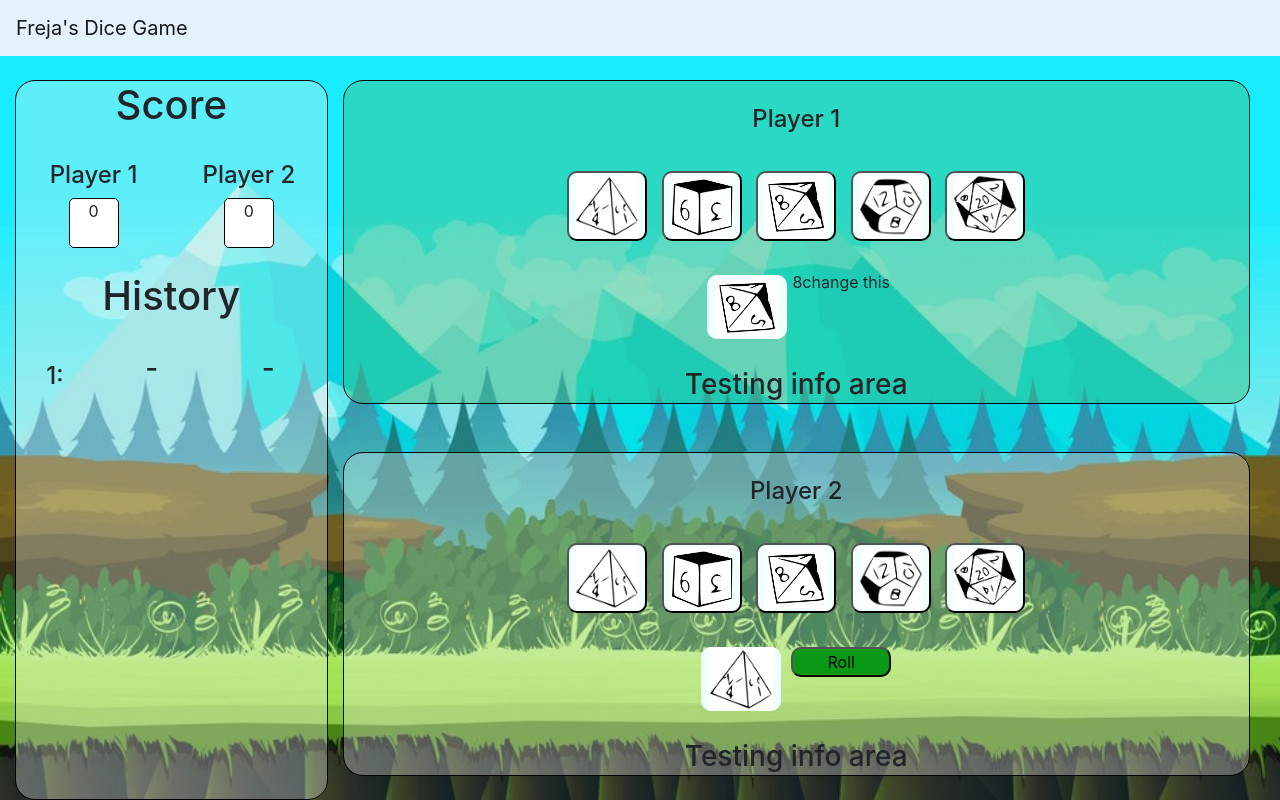
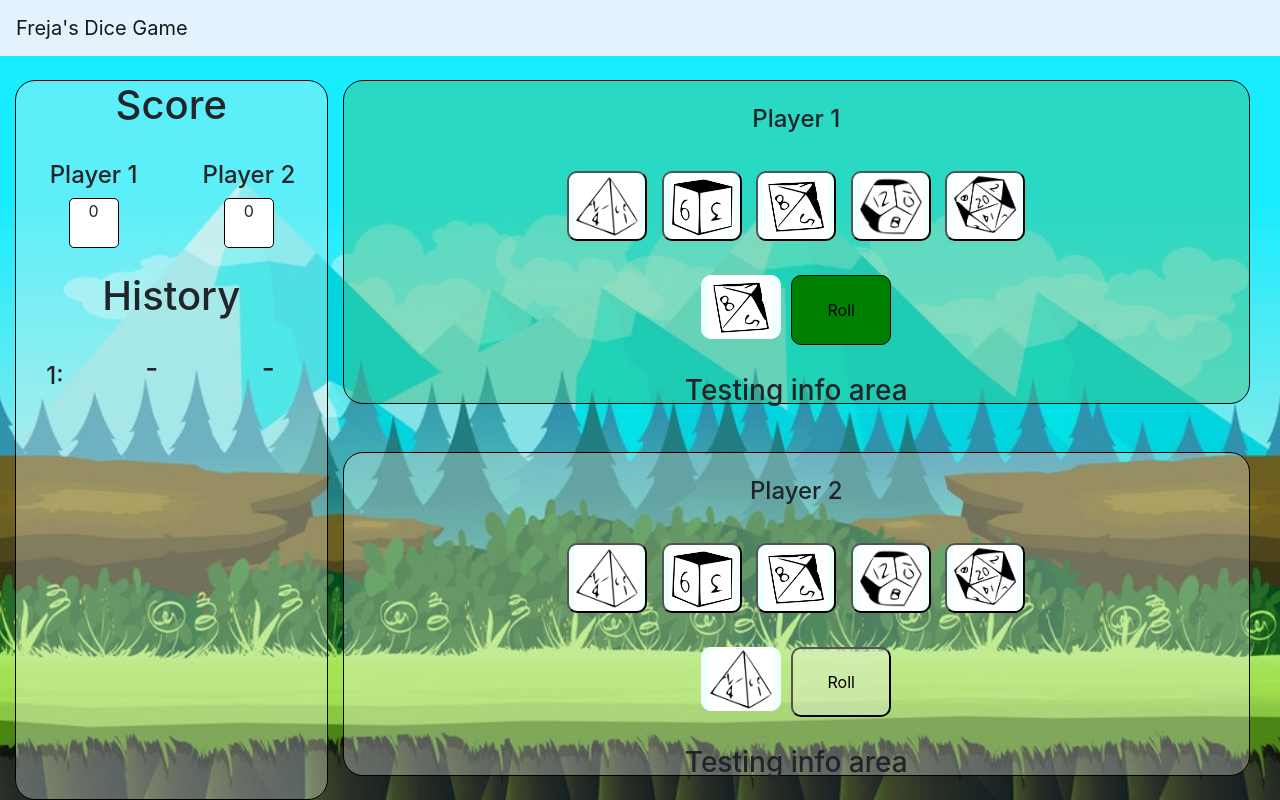
Before and after one commit to Code-Institute-Submissions/frejas_dice_game, a plain HTML site: page index.html in a window 1280 px wide. Both pictures are taken after a click on the button "Start". Drawn offline with nearby package versions, Linux system fonts and the light colour scheme.

Commit message:
trying eventlistener on hover for btn to show dice

```diff
--- a/index.html
+++ b/index.html
@@ -193,8 +193,7 @@
                     <!--Player-1 choosen dice and roll button for value-->
                     <div class="player-1-values diceRowValue row" id="showPlayer1Dice">
                         <div class="dice-value"><img src="static\dice_img\d-8.jpg" id="showndice1" /></div>
-                        <div class="value-die" id="score-1">8</div>
-                        <p id="player-1-values-text">change this</p>
+                        <button class="roll active" type="button" id="player1btn">Roll</button>
                     </div>
                     <br>
                     <!--Player-1 info-->
@@ -229,7 +228,7 @@
                     <!--Player-2 choosen dice and roll button for value-->
                     <div class="player-2-values diceRowValue row" id="showPlayer2Dice">
                         <div class="dice-value"><img src="static\dice_img\d-4.jpg" id="showndice2" /></div>
-                        <button class="roll" type="button" id="player1btn">Roll</button>
+                        <button class="roll active" type="button" id="player2btn">Roll</button>
                     </div>
                     <br>
                     <!--Player-2 info-->
--- a/static/js/app.js
+++ b/static/js/app.js
@@ -34,7 +34,15 @@ function gamePlay() {
         activeDice.src = "static/dice_img/d-" + diceValue + ".jpg";
 
 
-    });
+    })
+
+    diceRowValue.addEventListener("mouseenter", function() {
+        activeDice.src = "static/dice_img/d-" + diceValue + ".jpg";
+    })
+
+
+
+
 };
 
 ///////////////////////////////////
@@ -135,6 +143,9 @@ let player2Area = document.getElementById("player-2-play-area");
 let showDice1 = document.getElementById("showPlayer1Dice");
 let showDice2 = document.getElementById("showPlayer2Dice");
 
+let activeRollBtn1 = document.getElementById("player1btn");
+let activeRollBtn2 = document.getElementById("player2btn");
+
 
 //deactive player 2 div
 function change1() {
@@ -142,6 +153,9 @@ function change1() {
     player2Area.classList.toggle("activePlayer");
     //deactive dice area player 2
     showDice2.classList.toggle("diceRowValue");
+    //active roll btn
+    activeRollBtn2.classList.toggle("active");
+
 };
 
 //deactive player 1 div
@@ -150,6 +164,8 @@ function change2() {
     player1Area.classList.toggle("activePlayer");
     //deactive dice area player 1
     showDice1.classList.toggle("diceRowValue");
+    //active roll btn
+    activeRollBtn1.classList.toggle("active");
 
 };
 
@@ -170,6 +186,7 @@ function randomStarter() {
 
         //active dice area
         activeDice = document.getElementById('showndice1');
+
 
 
         change1();
--- a/static/style.css
+++ b/static/style.css
@@ -144,13 +144,17 @@ div {
 /* btn for rolling*/
 
 .roll {
-    height: 100%;
+    height: 70px;
     max-width: 100px;
     width: 100%;
     margin: 5px;
     border-radius: 10px;
-    border-color: black;
-    background-color: rgb(10, 153, 22);
+    background-color: rgba(238, 241, 236, 0.322);
+}
+
+.roll.active {
+    background-color: green;
+    border: black solid 1px;
 }
 
 
```
